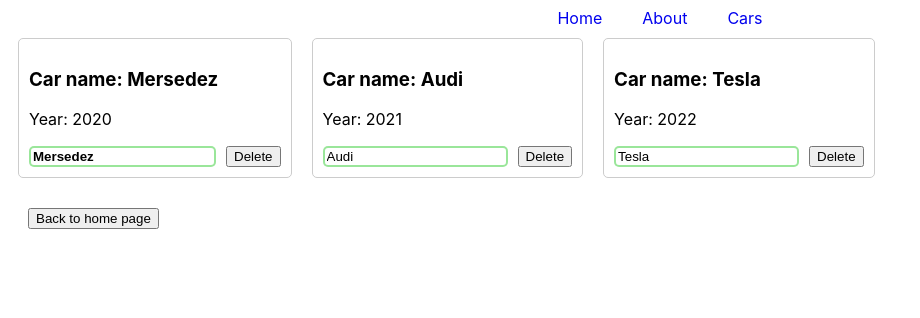
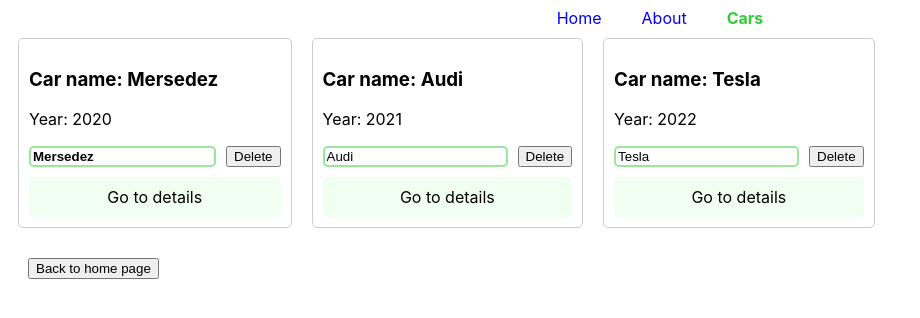
Before and after one commit to V-tyna/React-Trainings, a React (Create React App) app in the folder react-trainings/: page /cars in a window 1280 px wide. Shown: the top 318 px of the page, without its empty margins (0-920 px from the left). Built offline with nearby package versions, Linux system fonts and the light colour scheme.

Commit message:
Routing for each Car component

```diff
--- a/react-trainings/src/App.css
+++ b/react-trainings/src/App.css
@@ -57,3 +57,8 @@
   cursor: pointer;
   margin-left: 40px;
 }
+
+nav.nav .active {
+  color: limegreen;
+  font-weight: bold;
+}
--- a/react-trainings/src/App.js
+++ b/react-trainings/src/App.js
@@ -4,21 +4,23 @@
 import Home from "./Home/Home";
 import About from "./About/About";
 import Cars from "./Cars/Cars";
+import EachCarPage from "./EachCarPage/EachCarPage";
 
 export const ClickedContext = React.createContext(false);
 function App() {
   return(
     <div>
-        <nav className="nav">
-      <NavLink className="link-on-page" to="/">Home</NavLink>
-      <NavLink className="link-on-page" to="/about">About</NavLink>
-      <NavLink className="link-on-page" to="/cars">Cars</NavLink>
-    </nav>
+      <nav className="nav">
+        <NavLink className="link-on-page" to="/">Home</NavLink>
+        <NavLink className="link-on-page" to="/about">About</NavLink>
+        <NavLink className="link-on-page" to={{ pathname: "/cars" }}>Cars</NavLink>
+      </nav>
 
       <Routes>
         <Route path="/" element={<Home />} />
         <Route path="/about" element={<About />} />
         <Route path="/cars" element={<Cars />} />
+        <Route path="cars/:id" exact element={<EachCarPage />} />
       </Routes>
     </div>
 
--- a/react-trainings/src/Car/Car.css
+++ b/react-trainings/src/Car/Car.css
@@ -36,3 +36,19 @@
 .car-btn {
     margin-left: 10px;
 }
+
+.detail-car-link {
+    text-decoration: none;
+    color: black;
+    text-align: center;
+    display: block;
+    border: 1ps solid lightgrey;
+    border-radius: 5px;
+    margin-top: 10px;
+    padding: 10px;
+    background-color: rgb(240, 255, 242);
+}
+
+.detail-car-link:hover {
+    background-color: rgb(175, 249, 185);
+}
--- a/react-trainings/src/Car/Car.js
+++ b/react-trainings/src/Car/Car.js
@@ -1,4 +1,5 @@
 import React from "react";
+import { Link } from "react-router-dom";
 import "./Car.css";
 import withClass from "../HOC/withClass";
 import PropTypes from 'prop-types';
@@ -25,6 +26,7 @@
     }
 
     render() {
+        console.log(this.props);
         const inputClasses = ["car-input"];
 
         if (this.props.name !== '') {
@@ -49,6 +51,7 @@
             className={inputClasses.join(" ")}
             />
             <button className="car-btn" type="button" onClick={this.props.onDeleteCar}> Delete </button>
+            <Link className="detail-car-link" to={`/cars/${this.props.name}`}> Go to details </Link>
         </React.Fragment>
         );
   }
--- a/react-trainings/src/Cars/Cars.js
+++ b/react-trainings/src/Cars/Cars.js
@@ -1,7 +1,9 @@
 import React from "react";
 import Car from "../Car/Car";
 import ErrorBoundary from "../ErrorBoundary/ErrorBoundary";
-import "./Cars.css"
+import "./Cars.css";
+
+
 
 class Cars extends React.Component {
     constructor(props) {
@@ -47,6 +49,7 @@
                 </ErrorBoundary>
             );
           })
+
         return (
             <div>
                 { cars }
--- /dev/null
+++ b/react-trainings/src/EachCarPage/EachCarPage.js
@@ -0,0 +1,15 @@
+import React from "react";
+import { useParams } from "react-router-dom";
+
+function EachCarPage() {
+
+    console.log(useParams());
+
+    const {id: carName} = useParams();
+
+    return(
+        <div>{carName}</div>
+    )
+}
+
+export default EachCarPage;
--- a/react-trainings/src/Home/Home.js
+++ b/react-trainings/src/Home/Home.js
@@ -10,6 +10,11 @@
     super(props)
 
     this.state = {
+      cars: [
+      { name: "Mersedez", year: 2020 },
+      { name: "Audi", year: 2021 },
+      { name: "Tesla", year: 2022 },
+      ],
       pageTitle: "React components",
       showCars: false,
       clicked: false
@@ -29,7 +34,6 @@
   }
 
   handleInput = (e) => {
-    console.log("Input", e.target.value);
     this.setState({
       pageTitle: e.target.value,
     });
```
Lines whose indentation alone changed are shown as unchanged.
